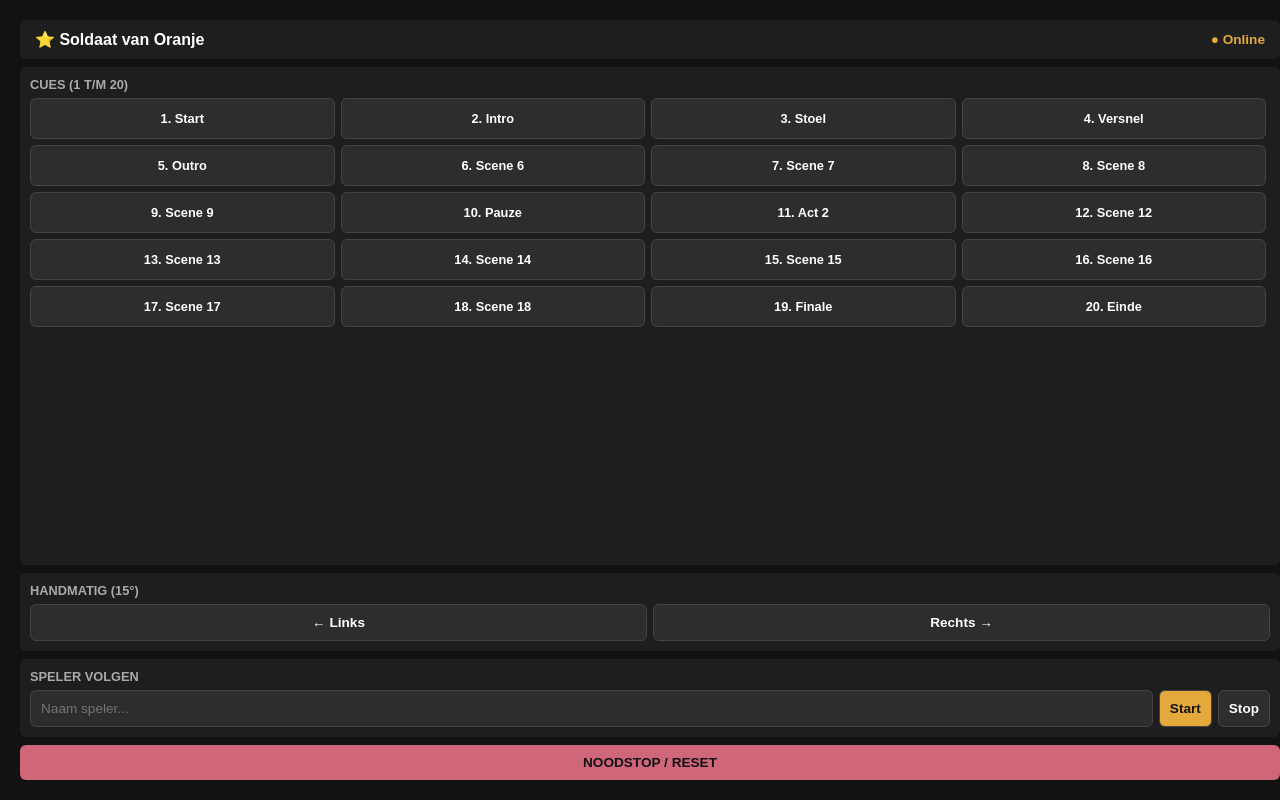
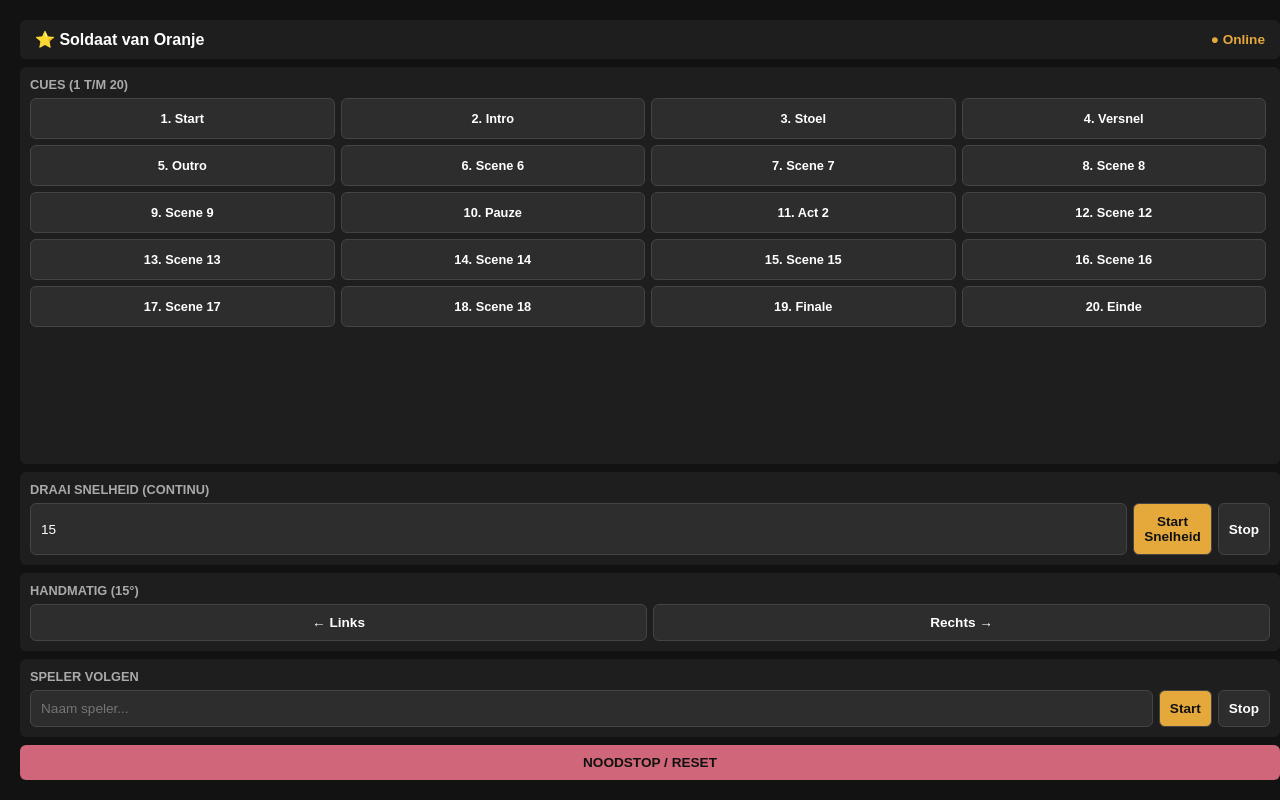
Before and after one commit to Kykyboo/SoldaatvanOranje-Draaischijf, a website: page public/index.html in a window 1280 px wide. Drawn offline with Linux system fonts and the light colour scheme; no server answers.

Commit message:
Refactor HTML structure and update cues section

```diff
--- a/public/index.html
+++ b/public/index.html
@@ -16,7 +16,6 @@
         .card { background: #1e1e1e; padding: 10px; border-radius: 6px; display: flex; flex-direction: column; gap: 6px; flex-shrink: 0; }
         .card-title { font-size: 0.8rem; color: #aaa; text-transform: uppercase; font-weight: bold; }
 
-        /* Cues container met scroll (tot 20+ items) */
         .cues-container {
             background: #1e1e1e;
             padding: 10px;
@@ -62,7 +61,7 @@
     </header>
 
     <main>
-        <!-- Cues Sectie met Scrollvak voor 20+ items -->
+        <!-- Cues Sectie -->
         <div class="cues-container">
             <span class="card-title" style="margin-bottom: 6px;">Cues (1 t/m 20)</span>
             <div class="cues-scroll">
@@ -89,7 +88,17 @@
             </div>
         </div>
 
-        <!-- Handmatig & Volgen in compacte vakjes -->
+        <!-- Continue Snelheid Regelaar -->
+        <div class="card">
+            <span class="card-title">Draai Snelheid (Continu)</span>
+            <div class="row">
+                <input type="number" id="spinSpeed" placeholder="Snelheid (deg/s, bijv. 15)" value="15">
+                <button onclick="toggleSpin(true)" style="background: #e5a93b; color: #121212; flex: 0.8;">Start Snelheid</button>
+                <button onclick="toggleSpin(false)" style="flex: 0.6;">Stop</button>
+            </div>
+        </div>
+
+        <!-- Handmatig & Volgen -->
         <div class="card">
             <span class="card-title">Handmatig (15°)</span>
             <div class="row">
@@ -137,6 +146,12 @@
             }
             sendAction('track', { state: state, playerName: name });
         }
+
+        function toggleSpin(state) {
+            const speedInput = document.getElementById('spinSpeed').value;
+            const speed = parseFloat(speedInput) || 0;
+            sendAction('spin', { state: state, speed: speed });
+        }
     </script>
 </body>
 </html>
```
